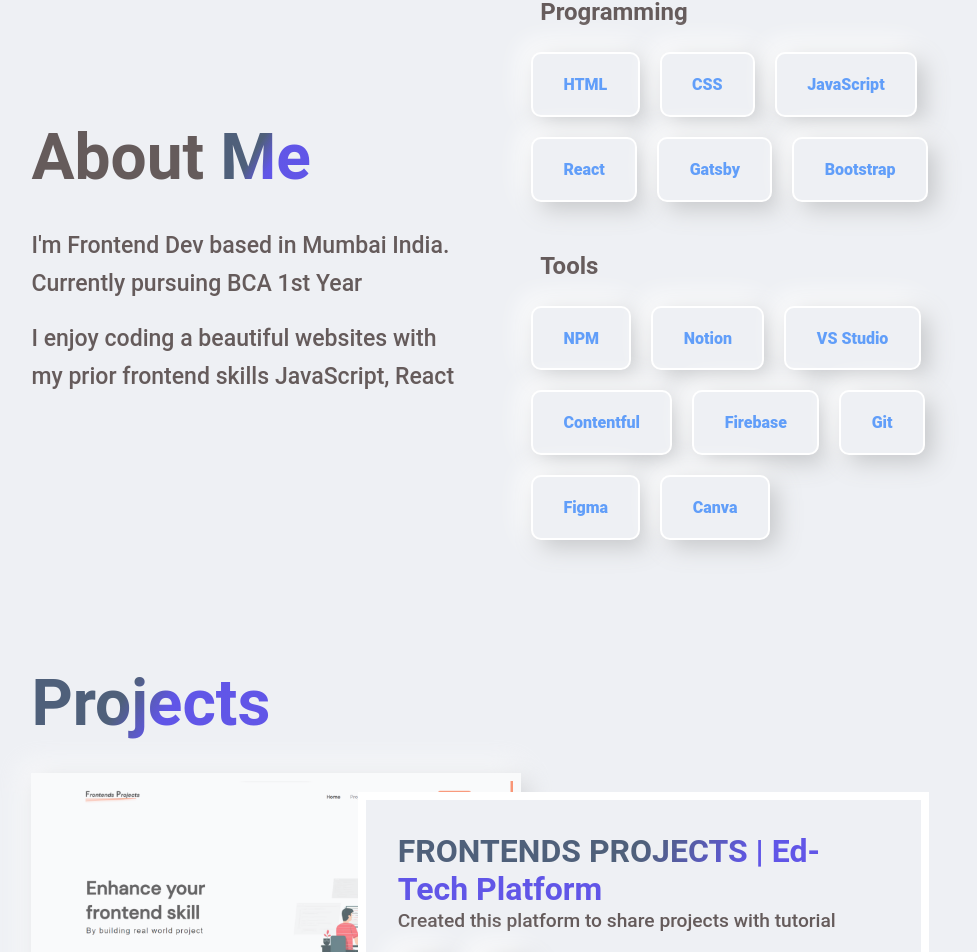
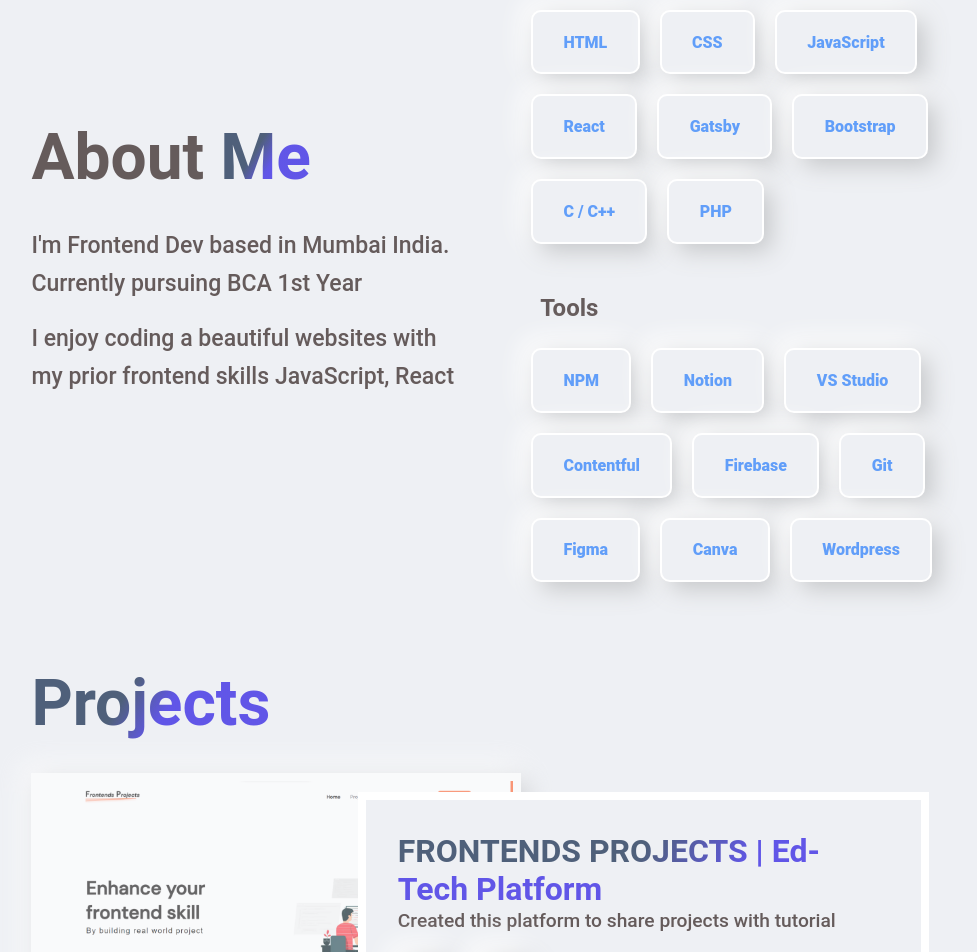
Before and after one commit to smthari/portfolio, a React (Create React App) app: page / in a window 1280 px wide. Shown: the part 934-1886 px from the top of the page, without its empty margins (119-1096 px from the left). Built offline with nearby package versions, Linux system fonts and the light colour scheme.

Commit message:
skills updated

```diff
--- a/src/Components/Resources/Skills.js
+++ b/src/Components/Resources/Skills.js
@@ -24,6 +24,15 @@ export const programming = [
   {
     id: 6,
     lang: "Bootstrap",
+  },
+  {
+    id: 7,
+    lang: "C / C++",
+  },
+
+  {
+    id: 8,
+    lang: "PHP",
   },
 ];
 
@@ -60,4 +69,8 @@ export const tools = [
     id: 8,
     tool: "Canva",
   },
+  {
+    id: 9,
+    tool: "Wordpress",
+  },
 ];
```
